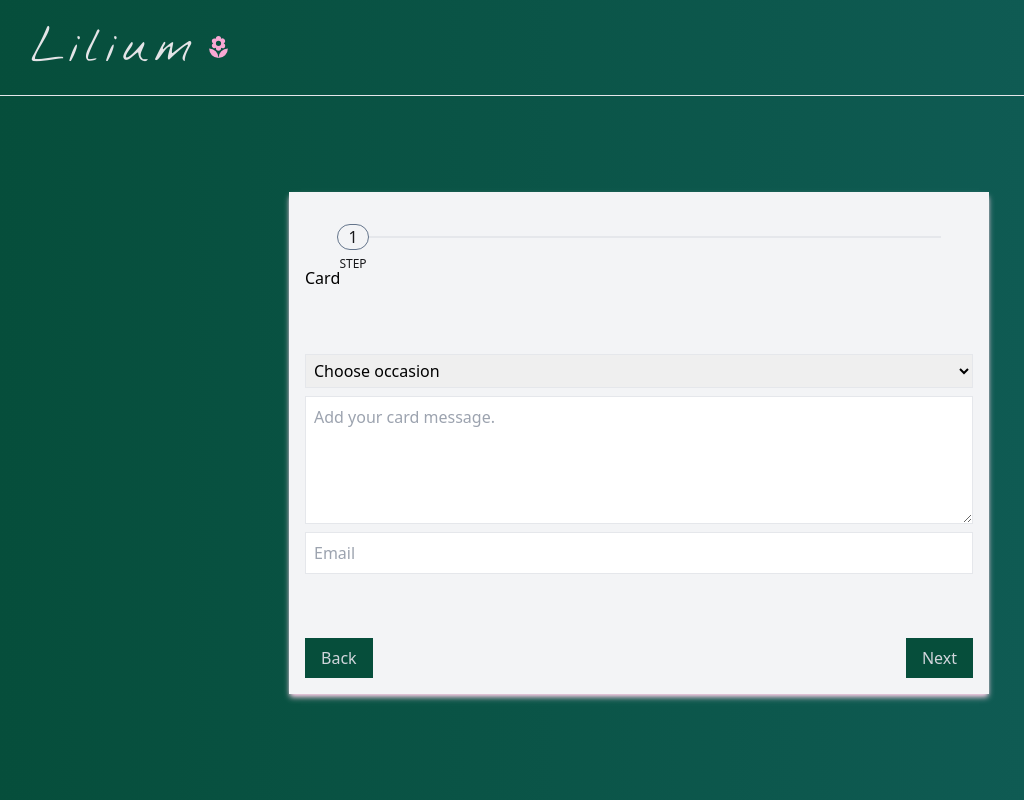
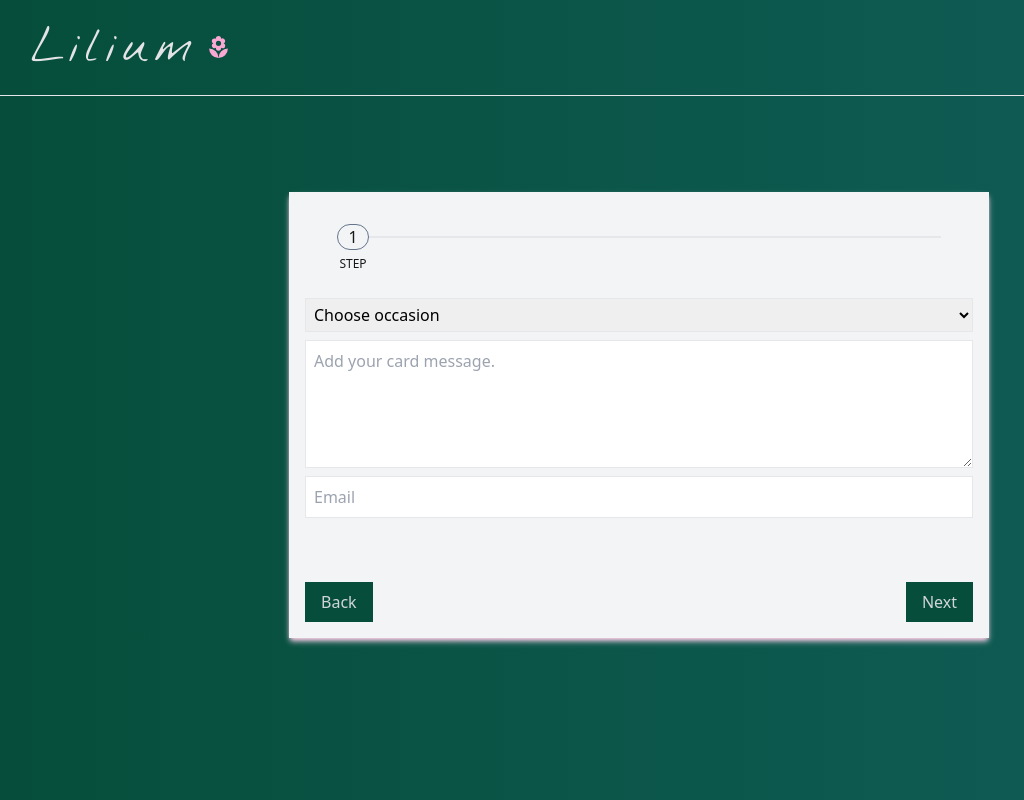
Before and after one commit to jonword/multistep-floral, a Next.js app: page / in a window 1280 px wide. Shown: the whole page, without its empty margins (1-1025 px from the left). Built offline with nearby package versions, Linux system fonts and the light colour scheme.

Commit message:
remove step title

```diff
--- a/src/components/form.tsx
+++ b/src/components/form.tsx
@@ -21,13 +21,12 @@ const Form = () => {
   const FormTitles = ["Card", "Delivery", "Payment"];
 
   return (
-    <div>
+    <div className="flex flex-col gap-8">
       <div>
         <Stepper FormTitles={FormTitles} page={page} />
       </div>
       <div>
         <div className=" justify-center gap-16 flex flex-col">
-          <h1>{FormTitles[page]}</h1>
           <div>{PageDisplay()}</div>
           <div className="flex justify-between items-center">
             <button
```
